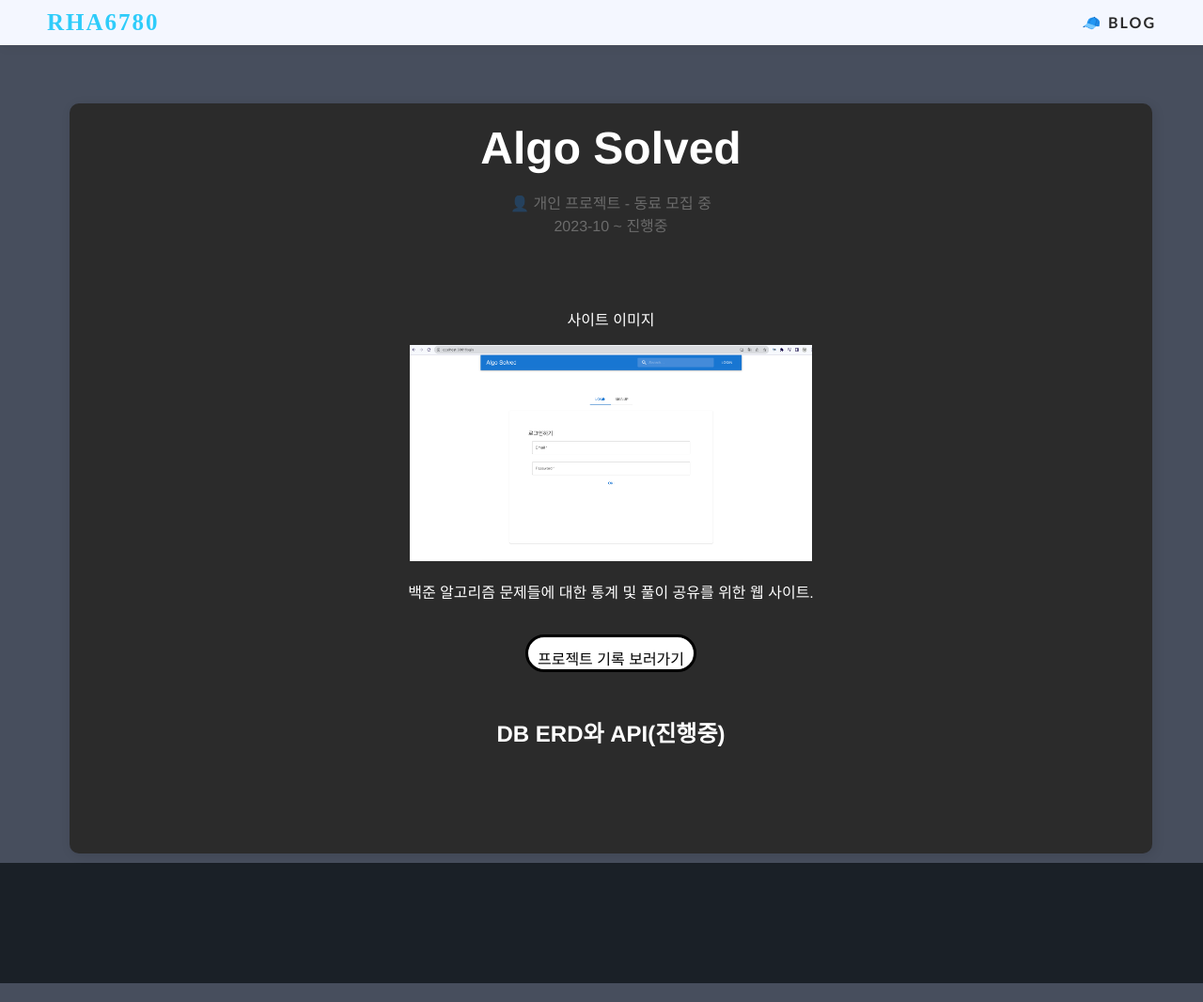
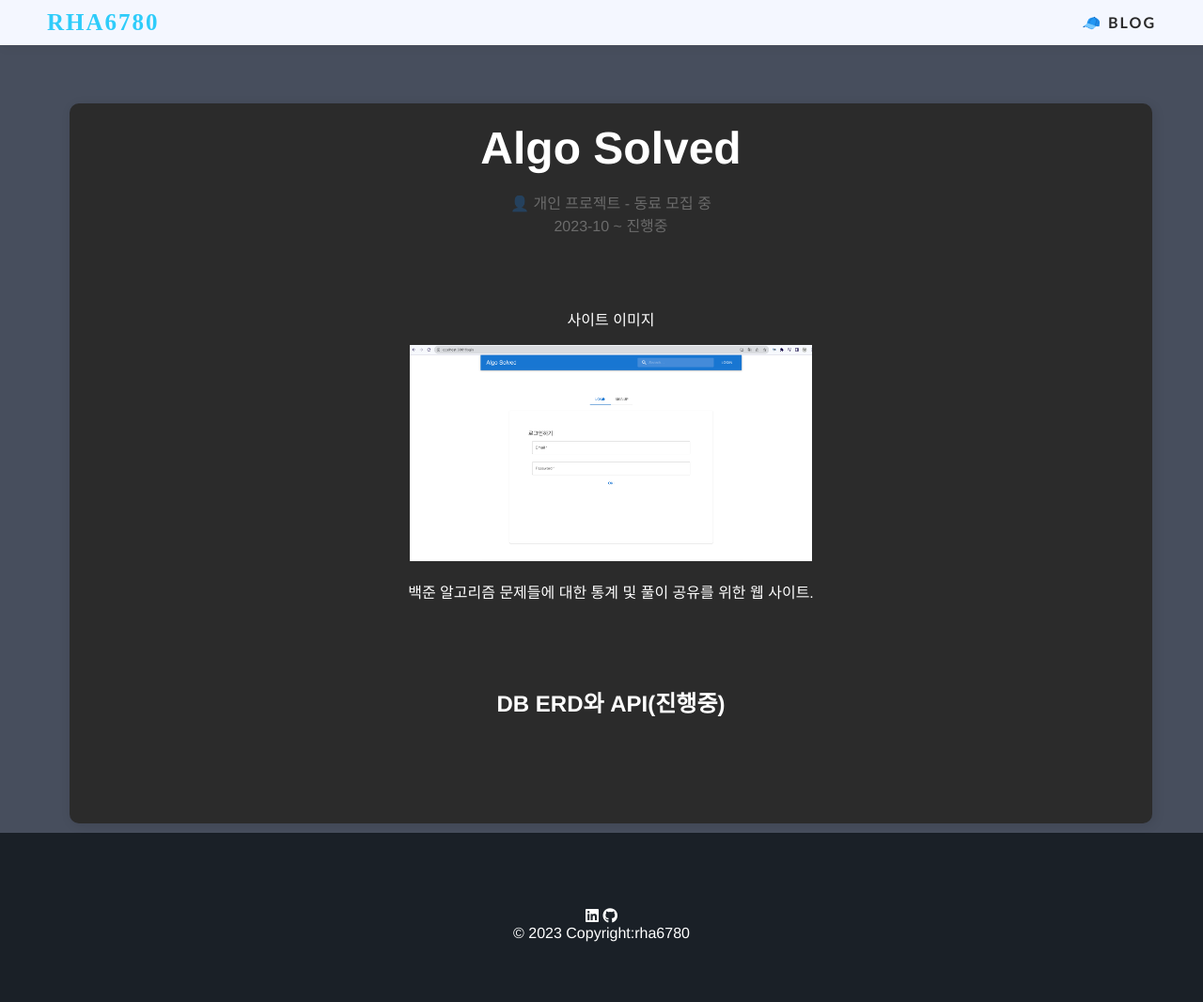
Before and after one commit to rha6780/portfolio, a plain HTML site: page projects/algosolved/index.html in a window 1280 px wide. Shown: the whole page at 94% size. Drawn offline with Linux system fonts and the light colour scheme.

Commit message:
feat: 프로젝트 페이지 footer 추가

```diff
--- a/projects/algosolved/index.html
+++ b/projects/algosolved/index.html
@@ -40,8 +40,8 @@
 
                         <p> 백준 알고리즘 문제들에 대한 통계 및 풀이 공유를 위한 웹 사이트.</p>
                         <br>
-                        <button onclick="location.href='https://rha6780.github.io/categories/developer_discovery'">프로젝트
-                            기록 보러가기</button>
+                        <!-- <button onclick="location.href='https://rha6780.github.io/categories/developer_discovery'">프로젝트
+                            기록 보러가기</button> -->
                         <br>
                         <br>
                         <br>
@@ -318,8 +318,34 @@
         </div>
     </section>
     <section id="footer">
+        <footer class="text-center text-white">
+            <!-- Grid container -->
+            <div class="">
 
-    </section>
+                <div class="row d-flex justify-content-center">
+                <div class="col-lg-8">
+                    <p>
+
+                    </p>
+                </div>
+            </div>
+            <section class="text-center mb-5">
+                <a href="" class="text-white me-4">
+                <i class="fab fa-linkedin"></i>
+                </a>
+                <a href="https://github.com/rha6780" class="text-white me-4">
+                <i class="fab fa-github"></i>
+                </a>
+            </section>
+            <!-- Section: Social -->
+            </div>
+            <div
+                class="text-center text-white p-3">
+            <a class="text-white" href="https://github.com/rha6780">© 2023 Copyright:rha6780</a>
+            </div>
+            <!-- Copyright -->
+        </footer>
+        </section>
 </body>
 
 </html>
```
Also changed, not shown: projects/developerdiscovery/index.html (+27 -1 lines).
